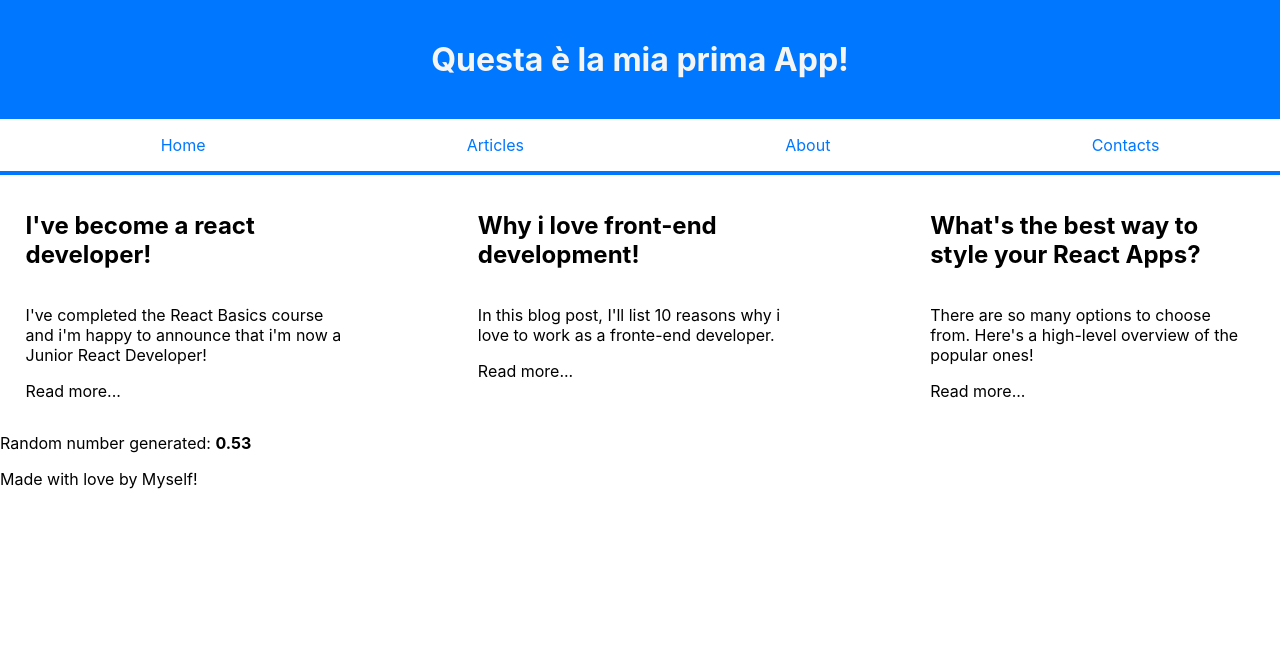
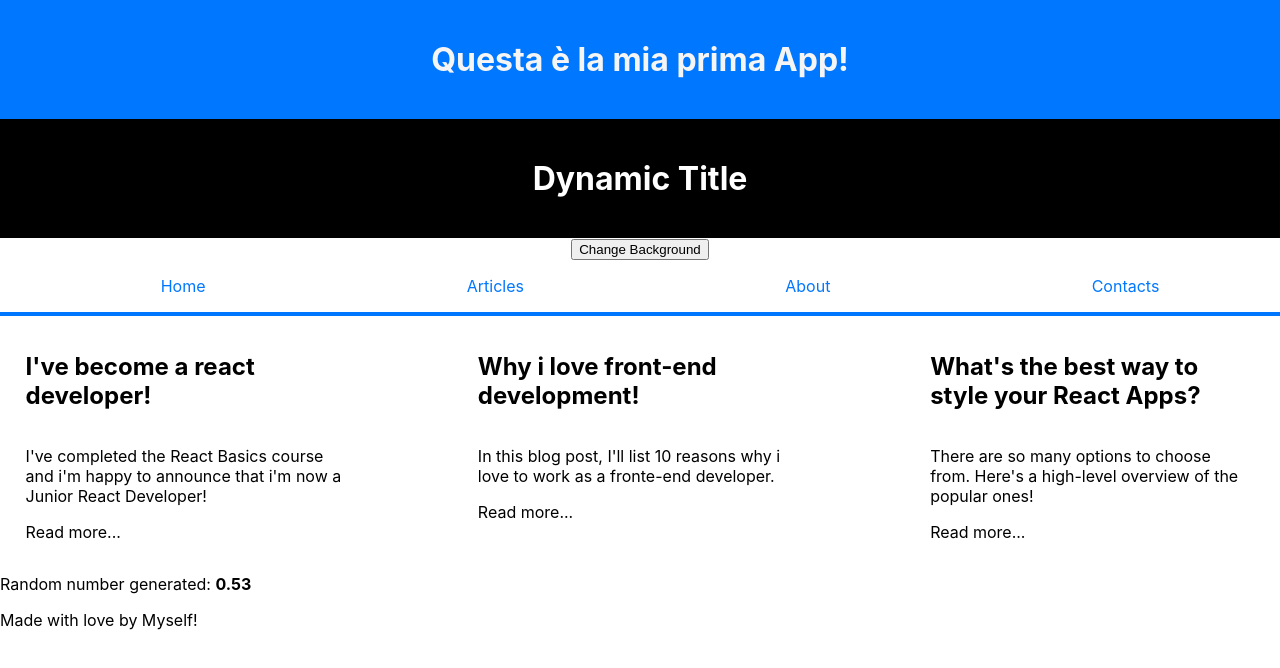
Before and after one commit to salvatorequagliariello/meta-course, a React (Create React App) app in the folder first-app/: page / in a window 1280 px wide. Shown: the top 668 px of the page. Built offline with nearby package versions, Linux system fonts and the light colour scheme.

Commit message:
create dynamic h1

```diff
--- a/first-app/src/App.js
+++ b/first-app/src/App.js
@@ -7,6 +7,7 @@ import Intro3 from './components/Intro3';
 import Footer from './components/Footer';
 import RandomNumber from './components/RandomNumberGenerator';
 import Card from './components/Card';
+import ModeToggler from './components/ModeToggler';
 
 function Header() {
   return <h1 className="header-title-h1">Questa è la mia prima App!</h1>
@@ -16,6 +17,7 @@ function App() {
   return (
     <div>
       <Header />
+      <ModeToggler />
       <Nav />
       <div className="blog-container">
         <Intro1 />
--- /dev/null
+++ b/first-app/src/components/ModeToggler.js
@@ -0,0 +1,17 @@
+
+function ModeToggler() {
+    let darkModeOn = true;
+    const darkMode = "dark-h1";
+    const lightMode = "ligth-h1";
+
+    const changeMode = () => {darkModeOn = !darkModeOn};
+
+    return (
+        <div className="text-container">
+            <h1 className={darkModeOn ? darkMode : lightMode}>Dynamic Title</h1>
+            <button onClick={changeMode}>Change Background</button>
+        </div>
+    );
+};
+
+export default ModeToggler;
--- a/first-app/src/index.css
+++ b/first-app/src/index.css
@@ -48,3 +48,22 @@ code {
   display: flex;
   gap: 10vw;
 }
+
+.text-container {
+  justify-content: center;
+  text-align: center;
+}
+
+.dark-h1 {
+  background-color: black;
+  color: white;
+  margin: 0;
+  padding: 5vh 0;
+}
+
+.light-h1 {
+  margin: 0;
+  background-color: white;
+  color: black;
+  padding: 5vh 0;
+}
```
